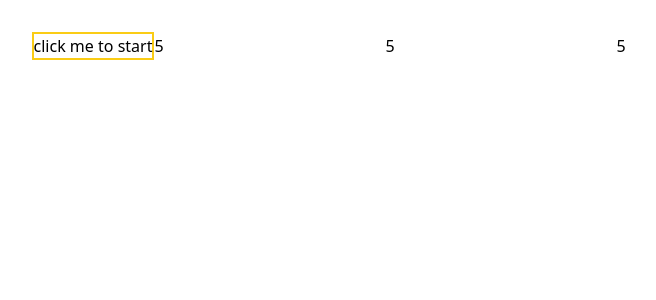
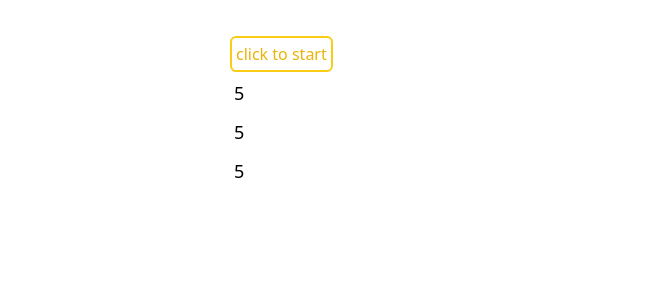
Before and after one commit to OceanPresentChao/Vue-MineSweeper, a Vue app: page / in a window 1280 px wide. Shown: the top 300 px of the page, without its empty margins (276-932 px from the left). Built offline with nearby package versions, Linux system fonts and the light colour scheme.

Commit message:
:lipstick: style: game style

```diff
--- a/src/components/Game.vue
+++ b/src/components/Game.vue
@@ -1,17 +1,26 @@
 <template>
-    <div>
-        <button @click="createGame" class="border-yellow-400 border-2">click me to start</button>
-        <input type="number" placeholder="width" v-model="options.width" :min="1" :step="1">
-        <input type="number" placeholder="height" v-model="options.height" :min="1" :step="1">
-        <input type="number" placeholder="mine" v-model="options.mine" :min="1" :step="1"
-            :max="options.width * options.height - 1">
+    <div class="flex flex-nowrap justify-center">
+        <div class="flex-none mr-auto">
+            <div class="m-1">
+                <button @click="createGame" class="border-yellow-400 text-yellow-500 border-2 p-1 rounded-md">click to
+                    start</button>
             </div>
-    <div>
+            <div class="m-1">
+                <input type="number" placeholder="width" v-model="options.width" :min="1" :step="1" class="input-props">
+            </div>
+            <div class="m-1">
+                <input type="number" placeholder="height" v-model="options.height" :min="1" :step="1"
+                    class="input-props">
+            </div>
+            <div class="m-1">
+                <input type="number" placeholder="mine" v-model="options.mine" :min="1" :step="1" class="input-props">
+            </div>
+        </div>
+        <div class="flex-1">
             <template v-if="Game">
-            <div>
-                <button @click="Game?.toggleCheat" :disabled="Game.status !== GameStatus.RUNNING">toggle cheat</button>
-            </div>
-            <div>
+                <div class="text-center">
+                    <button @click="Game?.toggleCheat" :disabled="Game.status !== GameStatus.RUNNING"
+                        class="border-red-400 text-red-500 border-2 p-1 rounded-md">toggle cheat</button>
                     <p>
                         Remaining Mines: {{ Game.remaining }}
                     </p>
@@ -26,6 +35,8 @@
                 </div>
             </template>
         </div>
+    </div>
+
 </template>
 
 <script setup lang="ts">
@@ -46,9 +57,24 @@ function createGame() {
     if (options.value.mine >= options.value.height * options.value.width) {
         options.value.mine = options.value.height * options.value.width - 1
     }
+    if (options.value.mine <= 0) {
+        options.value.mine = 1
+    }
     Game.value = new GameController(options.value)
 }
 </script>
 
 <style scoped>
+.input-props {
+    padding: 0.25rem;
+    font-size: large;
+}
+
+.input-props:focus {
+    border-color: #66afe9;
+    border-radius: 5%;
+    outline: 0;
+    -webkit-box-shadow: inset 0 1px 1px rgba(0, 0, 0, .075), 0 0 8px rgba(102, 175, 233, .6);
+    box-shadow: inset 0 1px 1px rgba(0, 0, 0, .075), 0 0 8px rgba(102, 175, 233, .6)
+}
 </style>
```
Also changed, not shown: 1 other file (tests, documents, lock files or other folders). Lines whose indentation alone changed are shown as unchanged.
